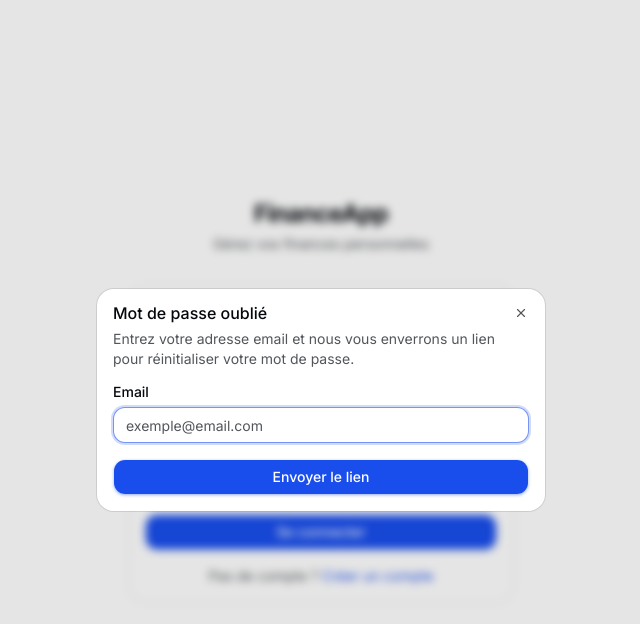
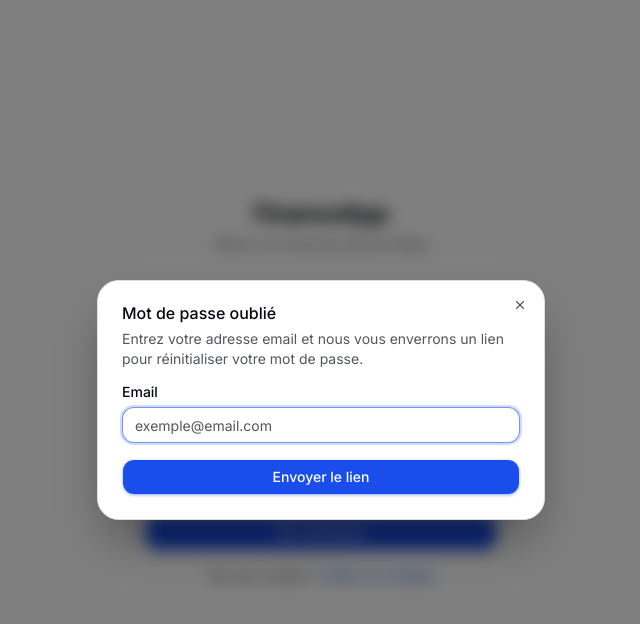
Before and after one commit to Taijuuu/Finance-APP, a Next.js app: page /login in a window 1280 px wide. Both pictures are taken after a click on the button "Mot de passe oublié ?". Shown: the top 624 px of the page, without its empty margins (319-959 px from the left). Built offline with nearby package versions, Linux system fonts and the light colour scheme.

Commit message:
transaction modal: Sheet -> centered Dialog, improved backdrop and card style

```diff
--- a/components/app/MobileFab.tsx
+++ b/components/app/MobileFab.tsx
@@ -3,7 +3,7 @@
 import { useState, useEffect, useRef } from 'react'
 import { Plus } from 'lucide-react'
 import { Button } from '@/components/ui/button'
-import { Sheet, SheetContent, SheetHeader, SheetTitle } from '@/components/ui/sheet'
+import { Dialog, DialogContent, DialogHeader, DialogTitle } from '@/components/ui/dialog'
 import { TransactionForm } from './TransactionForm'
 import { getCategories } from '@/app/actions/categories'
 import type { Database } from '@/types/database'
@@ -27,18 +27,16 @@
       <Button
         onClick={() => setOpen(true)}
         size="icon"
-        className="lg:hidden fixed bottom-20 right-4 z-50 h-14 w-14 rounded-full shadow-lg"
+        className="md:hidden fixed bottom-20 right-4 z-50 h-14 w-14 rounded-full shadow-lg"
       >
         <Plus size={24} />
       </Button>
-      <Sheet open={open} onOpenChange={setOpen}>
-        <SheetContent>
-          <SheetHeader><SheetTitle>Nouvelle transaction</SheetTitle></SheetHeader>
-          <div className="mt-6">
-            <TransactionForm categories={categories} onSuccess={() => setOpen(false)} />
-          </div>
-        </SheetContent>
-      </Sheet>
+      <Dialog open={open} onOpenChange={setOpen}>
+        <DialogContent className="w-full max-w-md overflow-y-auto max-h-[90dvh]">
+          <DialogHeader><DialogTitle>Nouvelle transaction</DialogTitle></DialogHeader>
+          <TransactionForm categories={categories} onSuccess={() => setOpen(false)} />
+        </DialogContent>
+      </Dialog>
     </>
   )
 }
--- a/components/ui/dialog.tsx
+++ b/components/ui/dialog.tsx
@@ -31,7 +31,7 @@
     <DialogPrimitive.Backdrop
       data-slot="dialog-overlay"
       className={cn(
-        "fixed inset-0 isolate z-50 bg-black/10 duration-100 supports-backdrop-filter:backdrop-blur-xs data-open:animate-in data-open:fade-in-0 data-closed:animate-out data-closed:fade-out-0",
+        "fixed inset-0 isolate z-50 bg-black/50 duration-150 supports-backdrop-filter:backdrop-blur-sm data-open:animate-in data-open:fade-in-0 data-closed:animate-out data-closed:fade-out-0",
         className
       )}
       {...props}
@@ -53,7 +53,7 @@
       <DialogPrimitive.Popup
         data-slot="dialog-content"
         className={cn(
-          "fixed top-1/2 left-1/2 z-50 grid w-full max-w-[calc(100%-2rem)] -translate-x-1/2 -translate-y-1/2 gap-4 rounded-xl bg-popover p-4 text-sm text-popover-foreground ring-1 ring-foreground/10 duration-100 outline-none sm:max-w-sm data-open:animate-in data-open:fade-in-0 data-open:zoom-in-95 data-closed:animate-out data-closed:fade-out-0 data-closed:zoom-out-95",
+          "fixed top-1/2 left-1/2 z-50 grid w-full max-w-[calc(100%-2rem)] -translate-x-1/2 -translate-y-1/2 gap-4 rounded-2xl border border-border bg-card p-6 text-sm text-foreground shadow-2xl shadow-black/40 duration-150 outline-none sm:max-w-md data-open:animate-in data-open:fade-in-0 data-open:zoom-in-95 data-closed:animate-out data-closed:fade-out-0 data-closed:zoom-out-95",
           className
         )}
         {...props}
```
